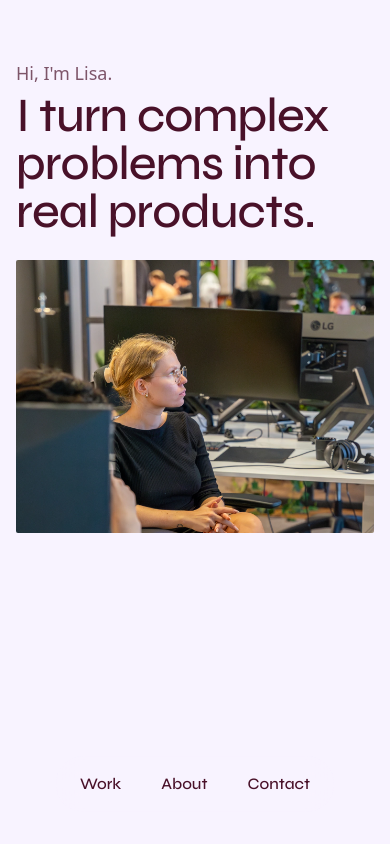
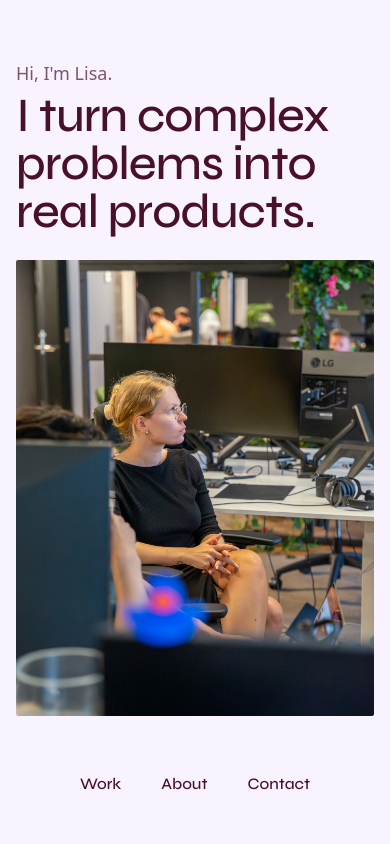
Before and after one commit to lica-ux/portfolio, a React (Vite) app: page / in a window 390 px wide. Shown: the top 844 px of the page. Built offline with nearby package versions, Linux system fonts and the light colour scheme.

Commit message:
chore: auto-save 2026-05-01 11:02

```diff
--- a/src/pages/Home.tsx
+++ b/src/pages/Home.tsx
@@ -35,7 +35,7 @@ export default function Home() {
             I turn complex problems into real products.
           </h1>
         </div>
-        <div className="shrink-0 h-[70vw] w-full md:flex-1 md:h-auto md:w-auto md:min-w-0 relative rounded-[2px] overflow-hidden">
+        <div className="flex-1 w-full md:flex-1 md:h-auto md:w-auto md:min-w-0 relative rounded-[2px] overflow-hidden">
           <img
             src={statsImage}
             alt="Lisa Caspersson working at her desk"
```
